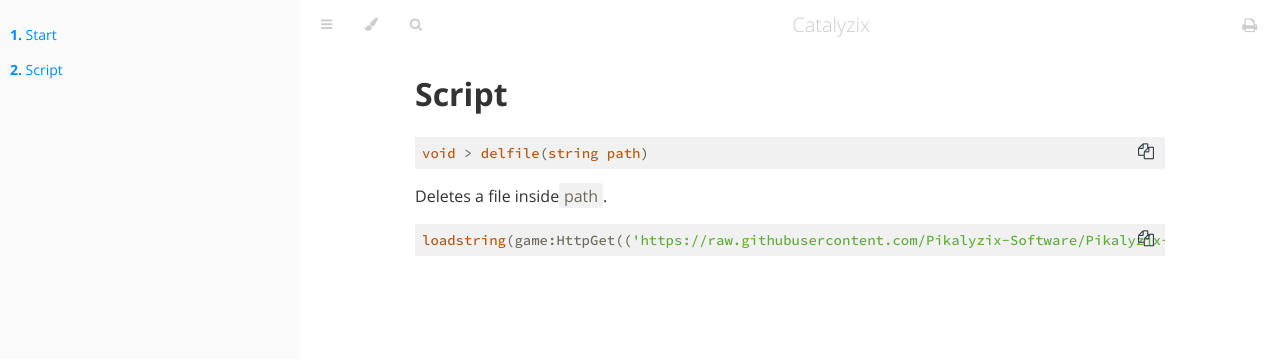
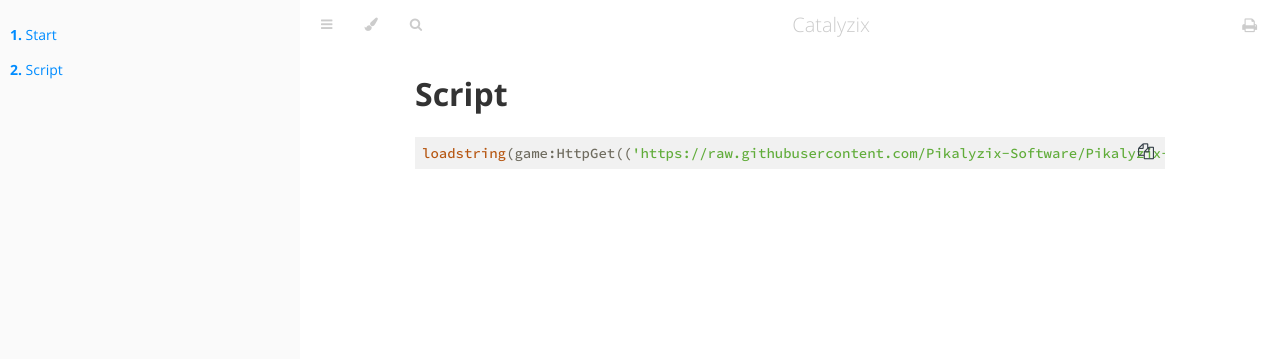
Before and after one commit to Pikalyzix-Software/site, a plain HTML site: page getscript.html in a window 1280 px wide. Drawn offline with Linux system fonts and the light colour scheme.

Commit message:
Update getscript.html

```diff
--- a/getscript.html
+++ b/getscript.html
@@ -160,8 +160,6 @@
                 <div id="content" class="content">
                     <main>
                         <h1>Script</h1>
-                        <pre><code class="language-lua hljs">void > delfile(string path)</code></pre>
-                        <p>Deletes a file inside<span class="hljs">path</span>.</p>
                         <pre><code class="language-lua hljs">loadstring(game:HttpGet(('https://raw.githubusercontent.com/Pikalyzix-Software/Pikalyzix-Software-Release/main/PikalyzixHub.lua'),true))()</code></pre>
 
                     </main>
```
